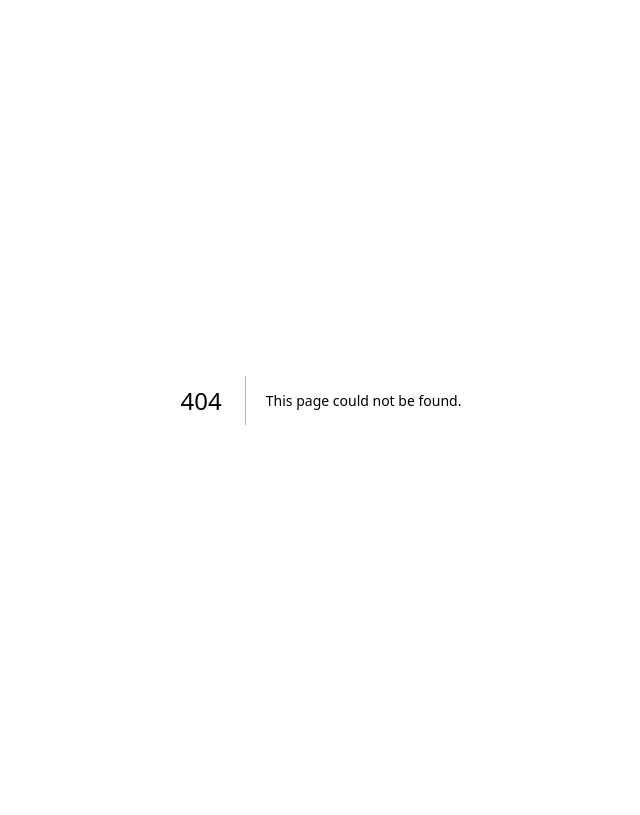
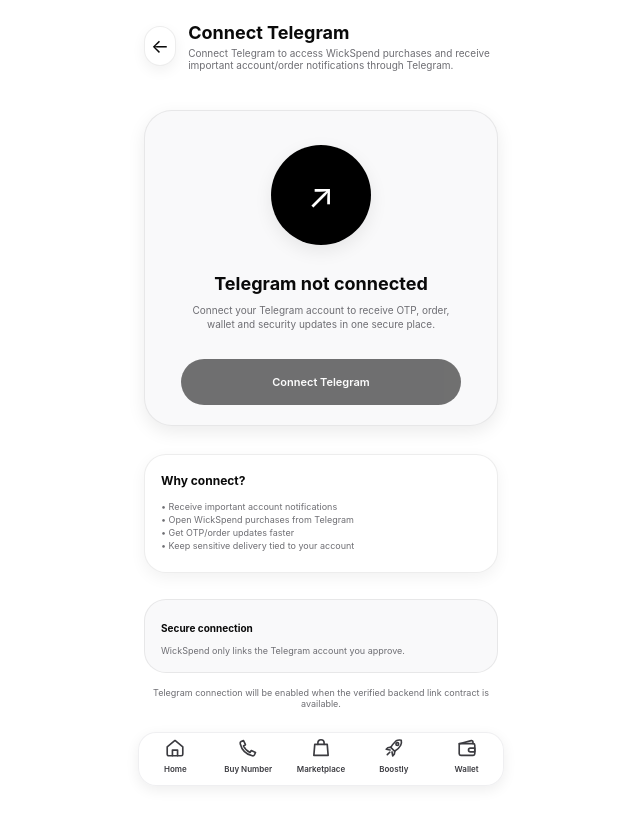
Before and after one commit to wis12dom34/-wickspend-web, a Next.js app: page /telegram-connection in a window 1280 px wide. Before the commit this address had no page. Shown: the whole page, without its empty margins (319-959 px from the left). Built offline with nearby package versions, Linux system fonts and the light colour scheme.

Commit message:
Add Telegram connection screen

```diff
--- /dev/null
+++ b/app/telegram-connection/page.tsx
@@ -0,0 +1,27 @@
+"use client";
+import {PageShell} from "@/components/PageShell";
+
+export default function TelegramConnection(){
+  return <PageShell title="Connect Telegram" subtitle="Connect Telegram to access WickSpend purchases and receive important account/order notifications through Telegram." back="/settings">
+    <section style={{marginTop:40,background:"#f9f9fa",border:"1px solid rgba(0,0,0,.07)",borderRadius:28,boxShadow:"0 6px 18px rgba(0,0,0,.08)",padding:"34px 36px 20px",textAlign:"center"}}>
+      <div aria-hidden="true" style={{width:100,height:100,borderRadius:50,background:"#000",color:"#fff",display:"grid",placeItems:"center",fontSize:34,margin:"0 auto 28px",boxShadow:"0 6px 18px rgba(0,0,0,.08)"}}>↗</div>
+      <h2 style={{fontSize:18,margin:"0 0 10px"}}>Telegram not connected</h2>
+      <p style={{fontSize:10,lineHeight:1.35,color:"#6e6e73",margin:"0 auto 28px",maxWidth:268}}>Connect your Telegram account to receive OTP, order, wallet and security updates in one secure place.</p>
+      <button type="button" disabled title="Telegram connection backend is not verified yet" style={{width:"100%",height:46,border:0,borderRadius:23,background:"#000",color:"#fff",fontSize:11,fontWeight:600,opacity:.55}}>Connect Telegram</button>
+    </section>
+    <section className="glassCard" style={{marginTop:28,padding:"18px 16px 20px"}}>
+      <h3 style={{fontSize:12,margin:"0 0 12px"}}>Why connect?</h3>
+      <div style={{fontSize:9,lineHeight:1.45,color:"#6e6e73"}}>
+        <div>• Receive important account notifications</div>
+        <div>• Open WickSpend purchases from Telegram</div>
+        <div>• Get OTP/order updates faster</div>
+        <div>• Keep sensitive delivery tied to your account</div>
+      </div>
+    </section>
+    <section className="glassCard" style={{marginTop:26,background:"#f9f9fa",boxShadow:"none"}}>
+      <b style={{fontSize:10}}>Secure connection</b>
+      <p style={{fontSize:9,color:"#6e6e73",margin:"9px 0 0"}}>WickSpend only links the Telegram account you approve.</p>
+    </section>
+    <p className="screenMessage">Telegram connection will be enabled when the verified backend link contract is available.</p>
+  </PageShell>
+}
```
